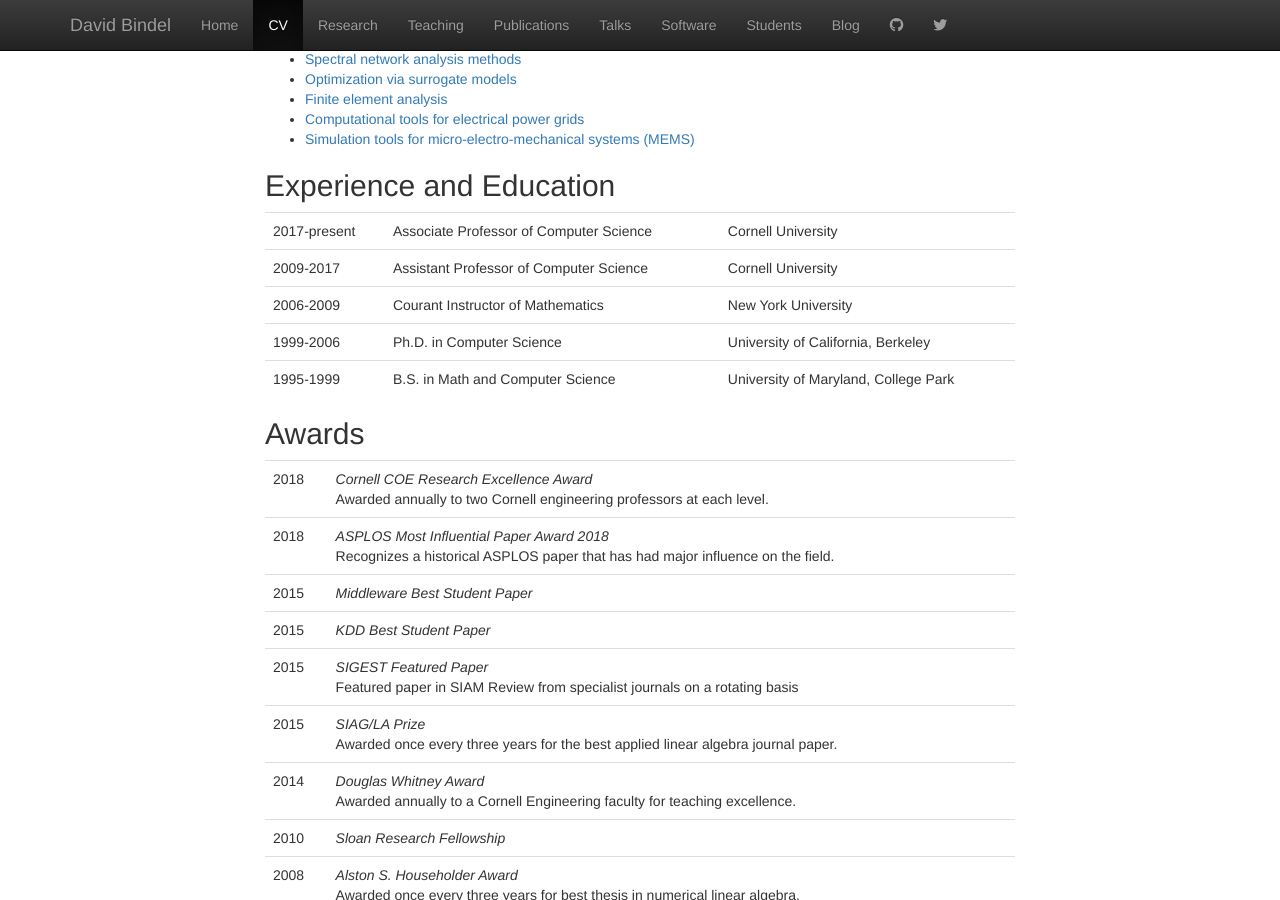
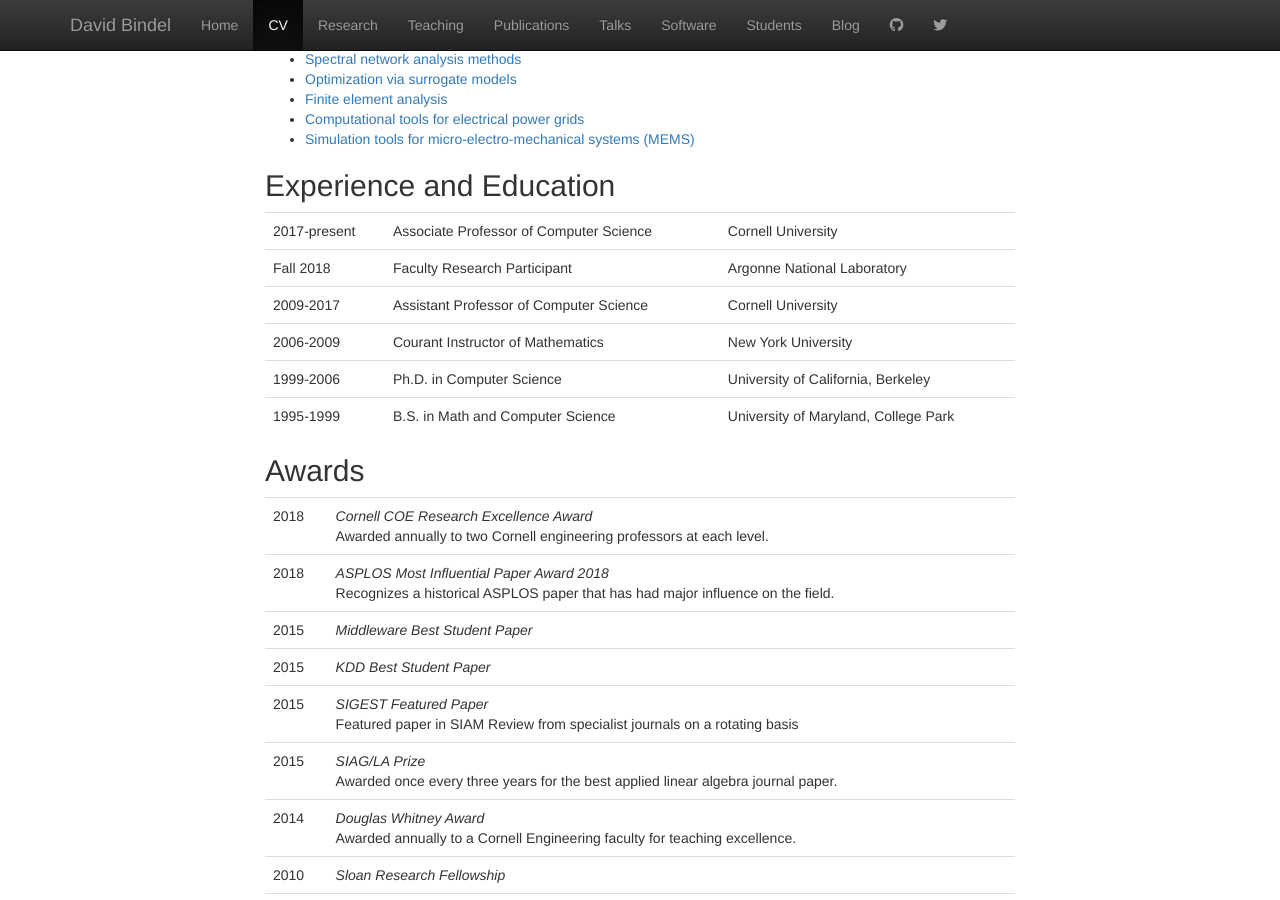
Before and after one commit to dbindel/cornell_web, a Jekyll site: the page built from vita.html, in a window 1280 px wide and 900 px high, scrolled down 395 px. Built offline with Jekyll 4.4.1, drawn with Linux system fonts in a browser that asks for light colours; nearby versions of some CDN libraries.

Commit message:
Added Argonne for fall to CVs.

```diff
--- a/_data/travel.yml
+++ b/_data/travel.yml
@@ -90,7 +90,7 @@
   text: Workshop on Approximation Theory and Machine Learning
   url: http://www.math.purdue.edu/calendar/conferences/machinelearning/
 -
-  date: 2019-10-09
+  date: 2018-10-09
   text: IEMS Seminar at Northwestern
   url: https://www.mccormick.northwestern.edu/industrial/events/?eid=541222
 -
--- a/_includes/cv_prof.html
+++ b/_includes/cv_prof.html
@@ -3,6 +3,11 @@
     <td>2017-present</td>
     <td>Associate Professor of Computer Science</td>
     <td>Cornell University</td>
+  </tr>
+  <tr>
+    <td>Fall 2018</td>
+    <td>Faculty Research Participant</td>
+    <td>Argonne National Laboratory</td>
   </tr>
   <tr>
     <td>2009-2017</td>
```
Also changed, not shown: 2 other files.
